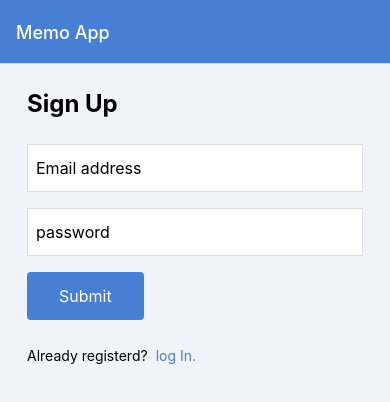
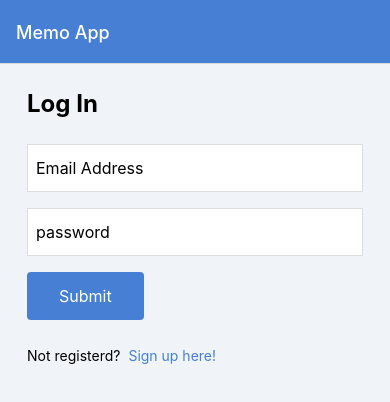
Before and after one commit to takashi1006/MemoApp, a React Native app: screen / in a window 390 px wide. Shown: the top 402 px of the page. Built offline with nearby package versions, Linux system fonts and the light colour scheme.

Commit message:
Use useState and text input update

```diff
--- a/App.jsx
+++ b/App.jsx
@@ -14,7 +14,7 @@
   return (
     <NavigationContainer>
       <Stack.Navigator
-        initialRouteName="SignUp"
+        initialRouteName="LogIn"
         screenOptions={{
           headerStyle: {
             backgroundColor: "#467FD3",
--- a/src/screens/LogInScreen.jsx
+++ b/src/screens/LogInScreen.jsx
@@ -1,4 +1,4 @@
-import React from 'react';
+import React, { useState } from 'react';
 import {
   View,
   StyleSheet,
@@ -10,12 +10,34 @@
 
 export default function loginScreen(props) {
   const { navigation } = props;
+  const [ email, setEmail ] = useState('');
+  const [ password, setPassword ] = useState('');
   return (
     <View style={styles.container}>
       <View style={styles.inner}>
         <Text style={styles.title}>Log In</Text>
-        <TextInput value="Email address" style={styles.input} />
-        <TextInput value="password" style={styles.input} />
+        <TextInput
+          value={email}
+          style={styles.input}
+          onChangeText={(text) => {
+            setEmail(text);
+          }}
+          autoCapitalize='none'
+          keyboardType='email-address'
+          placeholder='Email Address'
+          textContentType='emailAddress'
+        />
+        <TextInput
+          value={password}
+          style={styles.input}
+          onChangeText={(text) => {
+            setPassword(text);
+          }}
+          autoCapitalize='none'
+          placeholder='password'
+          secureTextEntry
+          textContentType='password'
+        />
         <Btn
           label="Submit"
           onPress={() => {
--- a/src/screens/SignUpScreen.jsx
+++ b/src/screens/SignUpScreen.jsx
@@ -1,4 +1,4 @@
-import React from 'react';
+import React, { useState } from 'react';
 import {
   View,
   StyleSheet,
@@ -10,12 +10,34 @@
 
 export default function signUpScreen(props) {
   const { navigation } = props;
+  const [email, setEmail] = useState('');
+  const [password, setPassword] = useState('');
   return (
     <View style={styles.container}>
       <View style={styles.inner}>
         <Text style={styles.title}>Sign Up</Text>
-        <TextInput value="Email address" style={styles.input} />
-        <TextInput value="password" style={styles.input} />
+        <TextInput
+          value={email}
+          style={styles.input}
+          onChangeText={(text) => {
+            setEmail(text);
+          }}
+          autoCapitalize='none'
+          keyboardType='email-address'
+          placeholder='Email Address'
+          textContentType='emailAddress'
+        />
+        <TextInput
+          value={password}
+          style={styles.input}
+          onChangeText={(text) => {
+            setPassword(text);
+          }}
+          autoCapitalize='none'
+          placeholder='password'
+          secureTextEntry
+          textContentType='password'
+        />
         <Btn
           label="Submit"
           onPress={() => {
```
